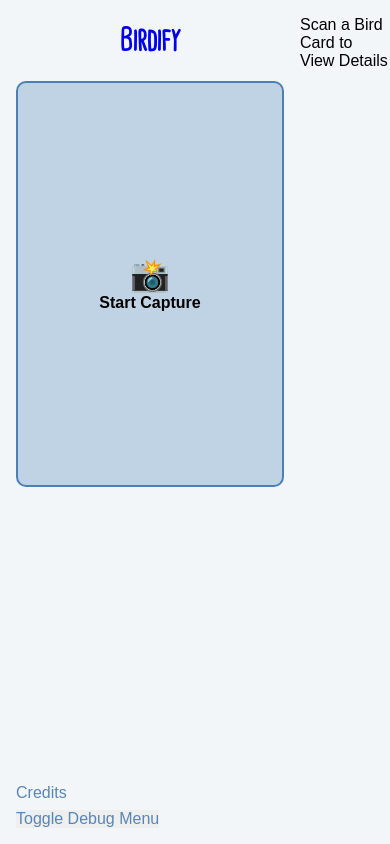
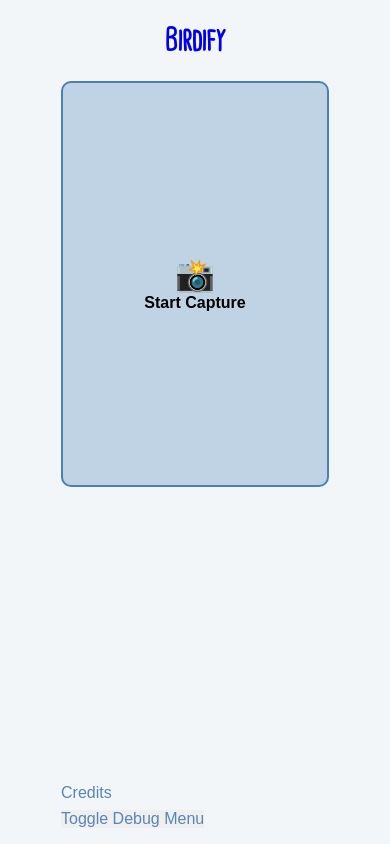
Before and after one commit to alexlafroscia/birdify, a SvelteKit app: page / in a window 390 px wide. Built offline with nearby package versions, Linux system fonts and the light colour scheme.

Commit message:
hide empty detail view on mobile

```diff
--- a/src/lib/components/DetailPageWrapper.svelte
+++ b/src/lib/components/DetailPageWrapper.svelte
@@ -1,3 +1,8 @@
+<script lang="ts">
+	import { Detail } from '$lib/components/Layout';
+</script>
+
+<Detail>
 	<main>
 		<header>
 			<a class="back-nav-link" href="/">Back</a>
@@ -9,6 +14,7 @@
 
 		<slot />
 	</main>
+</Detail>
 
 <style>
 	header {
--- /dev/null
+++ b/src/lib/components/Layout/Detail.svelte
@@ -0,0 +1,8 @@
+<div class="detail">
+	<slot />
+</div>
+
+<style>
+	.detail {
+	}
+</style>
--- /dev/null
+++ b/src/lib/components/Layout/EmptyDetail.svelte
@@ -0,0 +1,13 @@
+<div class="empty-detail">
+	<slot />
+</div>
+
+<style>
+	.empty-detail {
+		display: none;
+
+		@media (min-width: 600px) {
+			display: block;
+		}
+	}
+</style>
--- /dev/null
+++ b/src/lib/components/Layout/Layout.svelte
@@ -0,0 +1,18 @@
+<div class="layout">
+	<slot />
+</div>
+
+<style>
+	.layout {
+		/* Match page height */
+		display: grid;
+		height: 100dvh;
+
+		grid-template-columns: 300px;
+		justify-content: center;
+
+		@media (min-width: 600px) {
+			grid-template-columns: 300px 1fr;
+		}
+	}
+</style>
--- /dev/null
+++ b/src/lib/components/Layout/Sidebar.svelte
@@ -0,0 +1,27 @@
+<div class="sidebar">
+	<slot />
+</div>
+
+<style>
+	.sidebar {
+		display: flex;
+		flex-direction: column;
+		align-items: stretch;
+		padding-right: 1em;
+		padding-left: 1em;
+
+		/* When displaying as a sidebar.. */
+		@media (min-width: 600px) {
+			border-right: 1px solid var(--ash-gray);
+			margin-right: 1em;
+		}
+	}
+
+	:global(.layout:has(.detail)) .sidebar {
+		display: none;
+
+		@media (min-width: 600px) {
+			display: flex;
+		}
+	}
+</style>
--- /dev/null
+++ b/src/lib/components/Layout/index.ts
@@ -0,0 +1,4 @@
+export { default as Layout } from './Layout.svelte';
+export { default as Sidebar } from './Sidebar.svelte';
+export { default as Detail } from './Detail.svelte';
+export { default as EmptyDetail } from './EmptyDetail.svelte';
--- a/src/routes/+layout.svelte
+++ b/src/routes/+layout.svelte
@@ -4,6 +4,7 @@
 	import { goto as navigateTo } from '$app/navigation';
 	import { slide } from 'svelte/transition';
 
+	import { Layout, Sidebar } from '$lib/components/Layout';
 	import CameraStream, { type ReadResult } from '$lib/components/CameraStream.svelte';
 	import { urlFor as urlForResult } from '$lib/birds';
 	import { list } from '$lib/store';
@@ -21,8 +22,8 @@
 	}
 </script>
 
-<div class="layout">
-	<div class="left-column">
+<Layout>
+	<Sidebar>
 		<h1><a href="/">Birdify</a></h1>
 
 		<div class="identifier">
@@ -73,35 +74,12 @@
 				{/if}
 			</div>
 		{/if}
-	</div>
+	</Sidebar>
 
 	<slot />
-</div>
+</Layout>
 
 <style>
-	.layout {
-		display: grid;
-		grid-template-areas: 'sidebar detail';
-		grid-template-columns: 300px 1fr;
-
-		/* Match page height */
-		height: 100dvh;
-	}
-
-	.left-column {
-		display: flex;
-		flex-direction: column;
-		align-items: stretch;
-		padding-right: 1em;
-		padding-left: 1em;
-
-		/* When displaying as a sidebar.. */
-		@media (min-width: 600px) {
-			border-right: 1px solid var(--ash-gray);
-			margin-right: 1em;
-		}
-	}
-
 	h1 {
 		font-family: CardenioModern;
 		text-align: center;
--- a/src/routes/+page.svelte
+++ b/src/routes/+page.svelte
@@ -1,3 +1,7 @@
-<div>
+<script lang="ts">
+	import { EmptyDetail } from '$lib/components/Layout';
+</script>
+
+<EmptyDetail>
 	<p>Scan a Bird Card to View Details</p>
-</div>
+</EmptyDetail>
```
Lines whose indentation alone changed are shown as unchanged.
